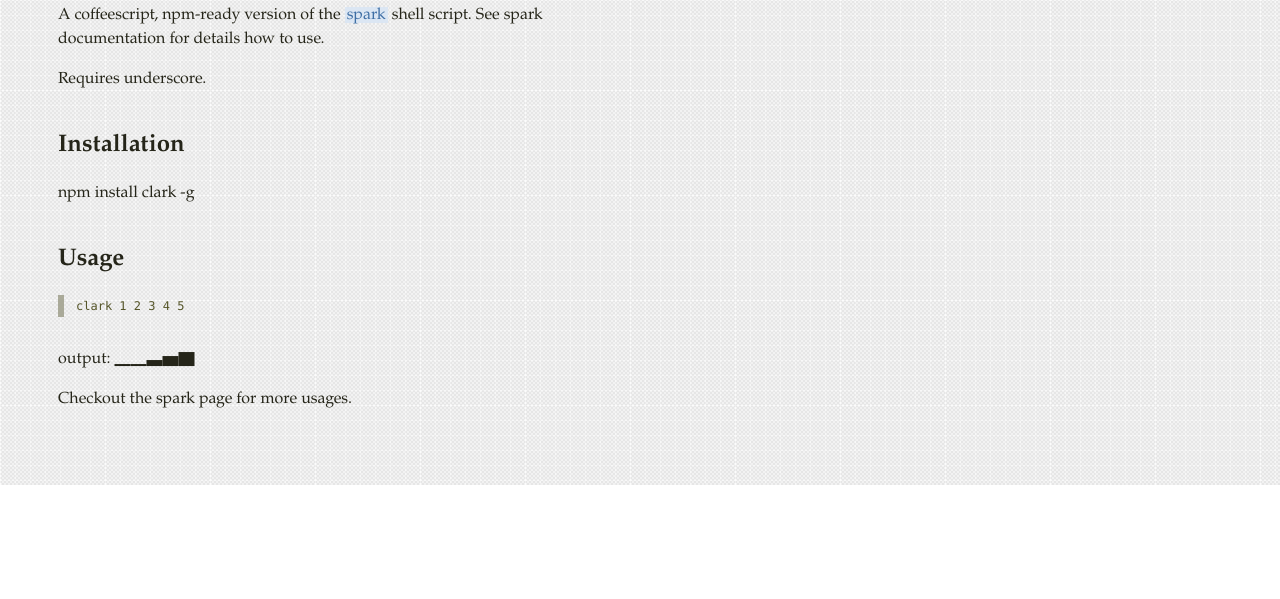
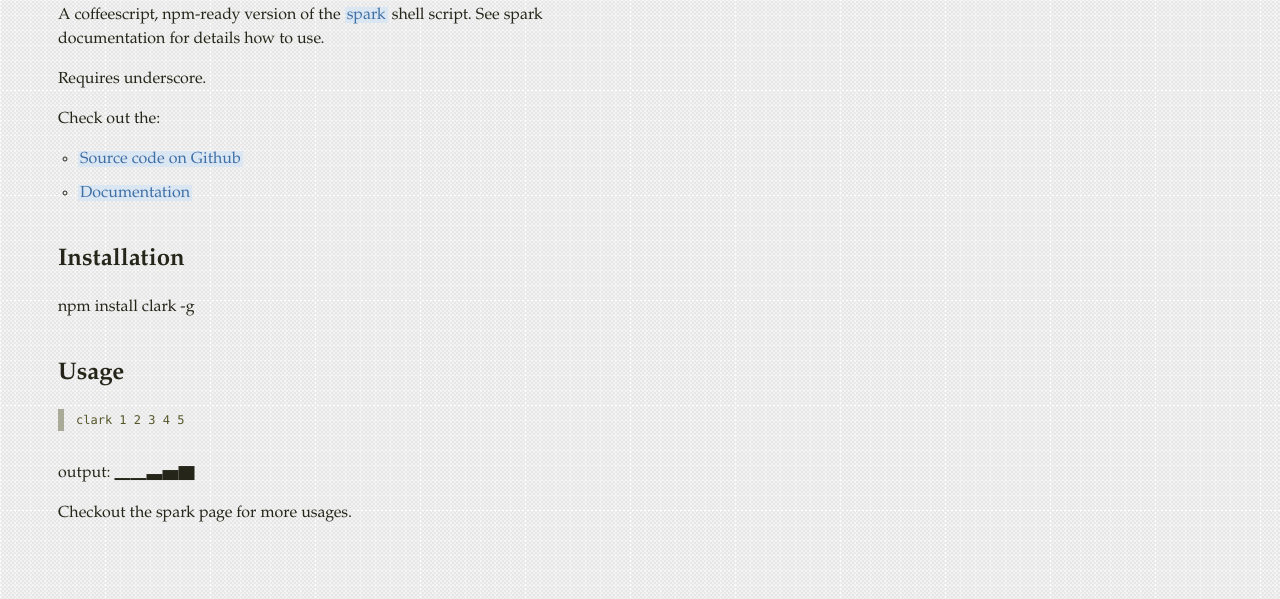
Before and after one commit to ajacksified/Clark, a plain HTML site: page index.html in a window 1280 px wide. Shown: the part 330-929 px from the top of the page. Before the commit the page ends 815 px from the top, so only its background shows below. Drawn offline with Linux system fonts and the light colour scheme.

Commit message:
links for docs

```diff
--- a/index.html
+++ b/index.html
@@ -4,6 +4,13 @@
 shell script. See spark documentation for details how to use.</p>
 
 <p>Requires underscore.</p>
+
+<p>Check out the:</p>
+
+<ul>
+<li><a href="https://github.com/ajacksified/Clark/">Source code on Github</a></li>
+<li><a href="https://ajacksified.github.com/Clark/">Documentation</a></li>
+</ul>
 
 <h2>Installation</h2>
 
```
